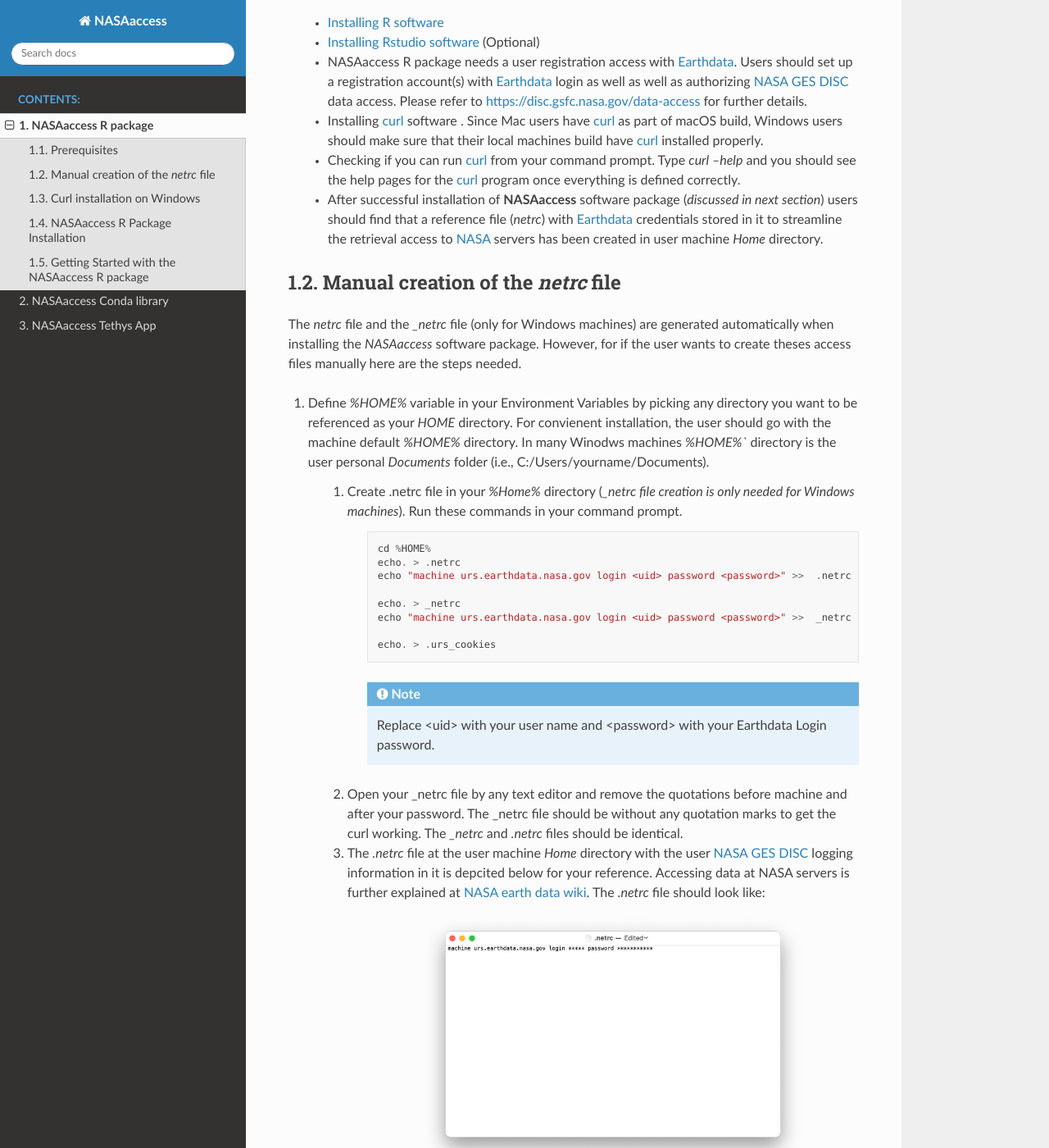
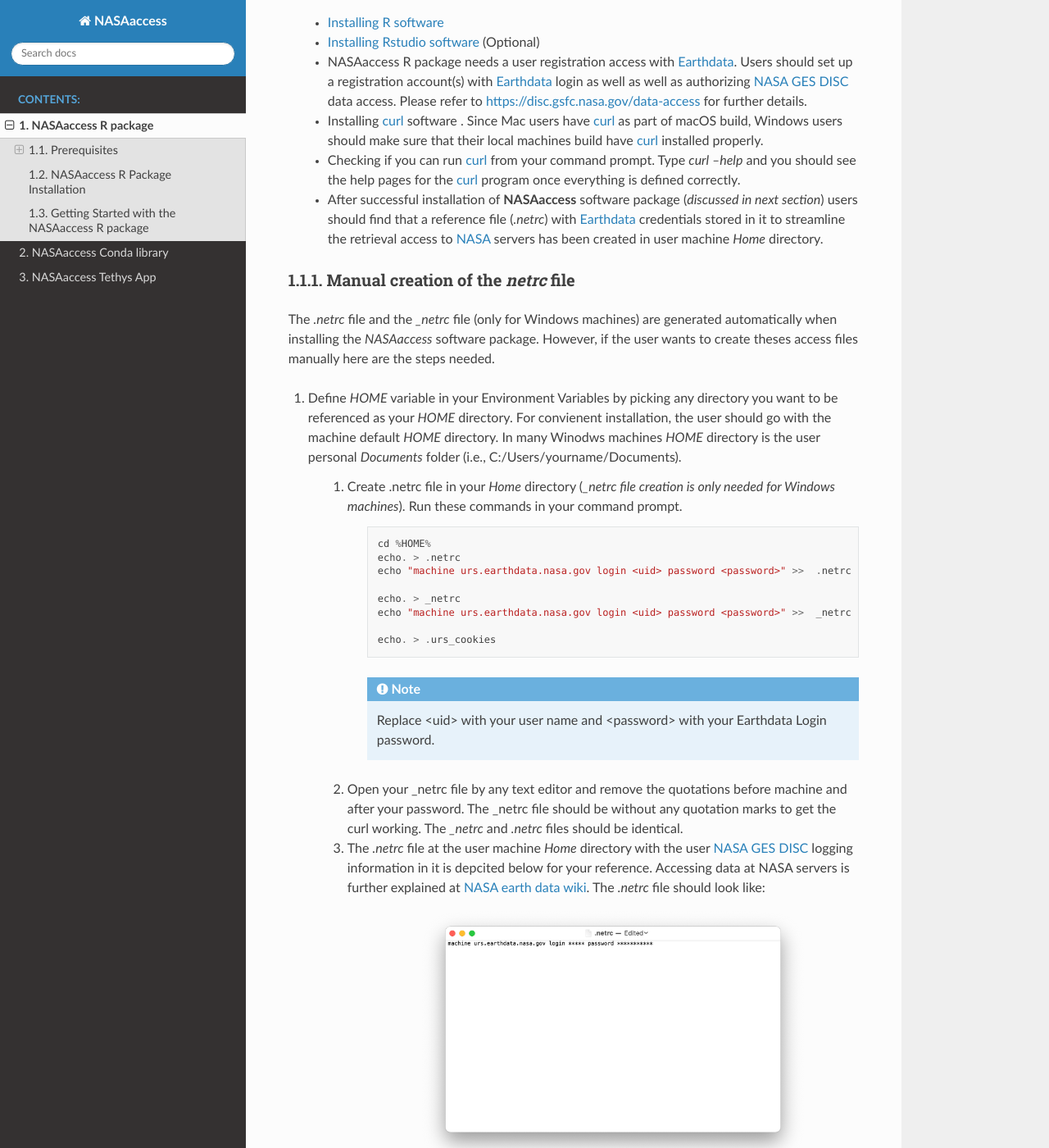
Before and after one commit to imohamme/NASAaccess, a Sphinx documentation site: the page built from docs/nasaaccess_R.rst, in a window 1280 px wide and 1400 px high, scrolled down 340 px. Shown: the whole window at 82% size. Built offline with Sphinx 7.4.7 and the Read the Docs theme 2.0.0, drawn with Linux system fonts in a browser that asks for light colours; some of the changed text lies outside the part shown.

Commit message:
adding read the doc 123

```diff
--- a/docs/nasaaccess_R.rst
+++ b/docs/nasaaccess_R.rst
@@ -25,21 +25,21 @@
 
   * Checking if you can run `curl <https://curl.se/>`_ from your command prompt.  Type `curl --help` and you should see the help pages for the `curl <https://curl.se/>`_ program once everything is defined correctly.
 
-  * After successful installation of **NASAaccess** software package (*discussed in next section*) users should find that a reference file (*netrc*) with `Earthdata <https://earthdata.nasa.gov/>`_ credentials stored in it to streamline the retrieval access to `NASA <https://www.nasa.gov/>`_ servers has been created in user machine *Home* directory.
+  * After successful installation of **NASAaccess** software package (*discussed in next section*) users should find that a reference file (*.netrc*) with `Earthdata <https://earthdata.nasa.gov/>`_ credentials stored in it to streamline the retrieval access to `NASA <https://www.nasa.gov/>`_ servers has been created in user machine *Home* directory.
 
 
 
 
 
 Manual creation of the *netrc* file
-************************************
+====================================
 
-The *netrc* file and the *_netrc* file (only for Windows machines) are generated automatically when installing the *NASAaccess* software package. However, for if the user wants to create theses access files manually here are the steps needed.
+The *.netrc* file and the *_netrc* file (only for Windows machines) are generated automatically when installing the *NASAaccess* software package. However, if the user wants to create theses access files manually here are the steps needed.
 
 
-#. Define `%HOME%` variable in your Environment Variables by picking any directory you want to be referenced as your `HOME` directory. For convienent installation, the user should go with the machine default `%HOME%` directory. In many Winodws machines `%HOME%`` directory is the user personal `Documents` folder (i.e., C:\/Users\/yourname\/Documents).
+#. Define `HOME` variable in your Environment Variables by picking any directory you want to be referenced as your `HOME` directory. For convienent installation, the user should go with the machine default `HOME` directory. In many Winodws machines `HOME` directory is the user personal `Documents` folder (i.e., C:\/Users\/yourname\/Documents).
 
-    #. Create .netrc file in your `%Home%` directory (*_netrc file creation is only needed for Windows machines*). Run these commands in your command prompt.
+    #. Create .netrc file in your `Home` directory (*_netrc file creation is only needed for Windows machines*). Run these commands in your command prompt.
 
           ::
 
@@ -83,7 +83,7 @@
 
 
 Curl installation on Windows
-*****************************
+=============================
 
 Here are some instructions that might help in installing curl on Windows OS machines:
 
```
Also changed, not shown: 6 other files.
